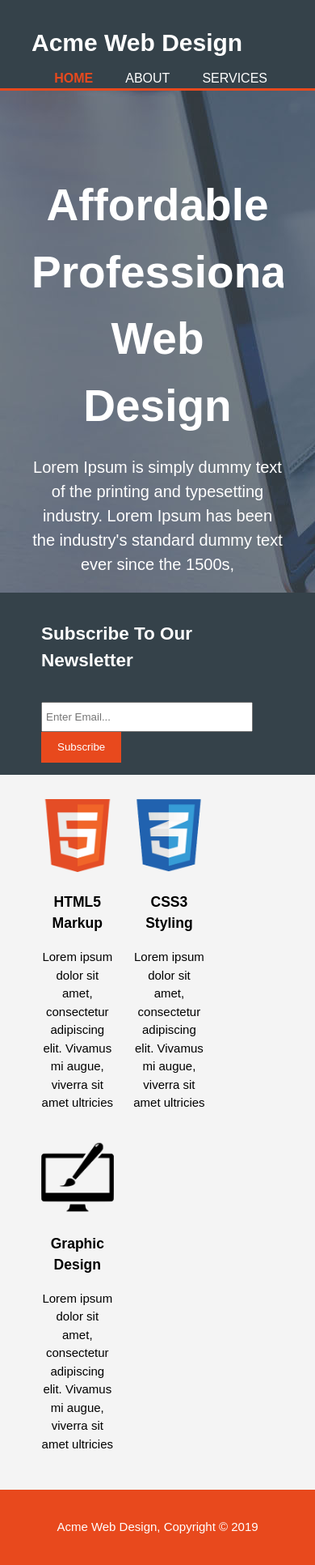
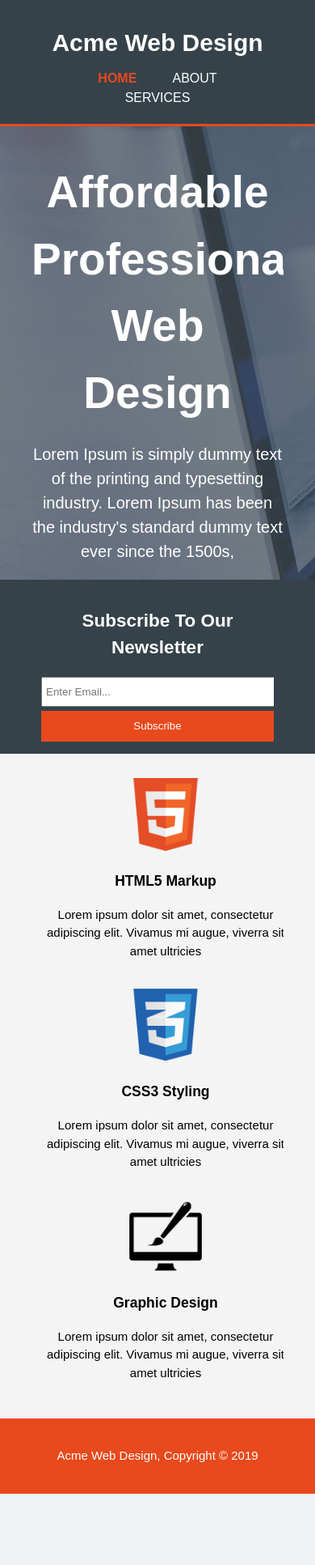
Before and after one commit to thomasmartinez114/traversy-courses, a PHP site: page / in a window 390 px wide. Shown: the whole page at 81% size. After the commit the page ends 1845 px from the top, so only its background shows below. Run offline with PHP 8.4, Linux system fonts and the light colour scheme.

Commit message:
completed the site - made it fully responsive

```diff
--- a/HTML/acme/css/style.css
+++ b/HTML/acme/css/style.css
@@ -176,3 +176,42 @@ footer {
     background-color: #e8491d;
     text-align: center;
 }
+
+/* Media Queries */
+@media(max-width: 768px) {
+
+    header #branding,
+    header nav,
+    header nav li,
+    #newsletter h1,
+    #newsletter form,
+    #boxes .box,
+    article#main-col,
+    aside#sidebar {
+        float: none;
+        text-align: center;
+        width: 100%;
+    }
+
+    header {
+        padding-bottom: 20px;
+    }
+
+    #showcase h1 {
+        margin-top: 40px
+    }
+
+    #newsletter button,
+    .quote button {
+        display: block;
+        width: 100%;
+    }
+
+    #newsletter form input[type='email'],
+    .quote input,
+    .quote textarea {
+        width: 100%;
+        margin-bottom: 5px;
+    }
+}
+}
```
